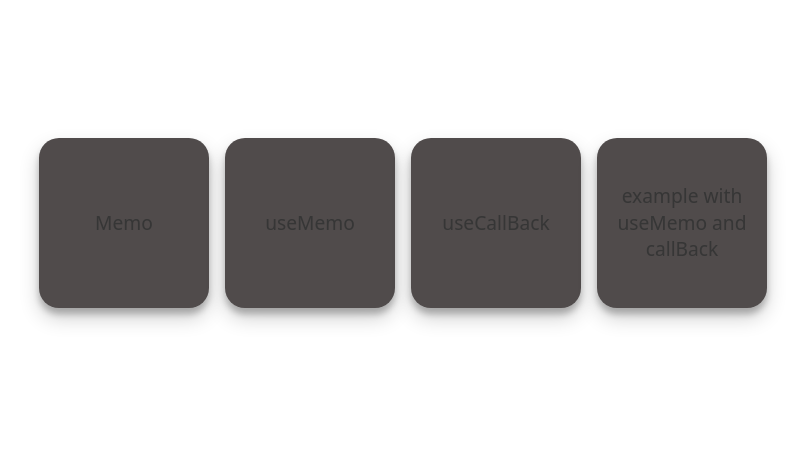
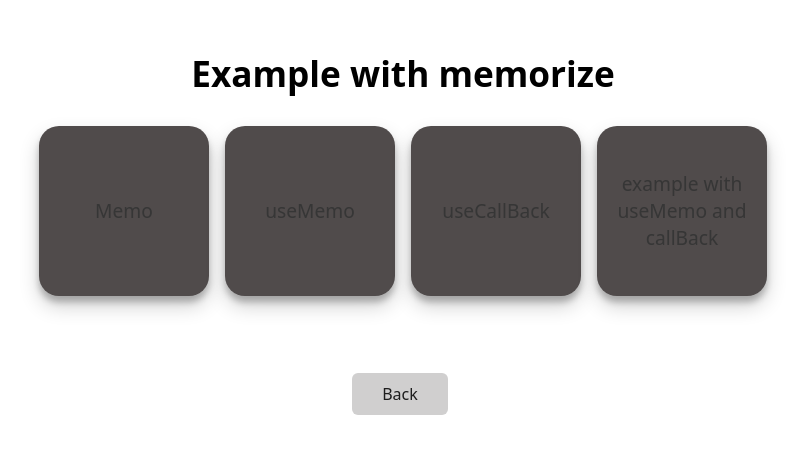
Before and after one commit to jean3102/hook-app, a React (Vite) app: page /react-memo in a window 1280 px wide. Shown: the part 197-650 px from the top of the page, without its empty margins (237-1042 px from the left). Built offline with nearby package versions, Linux system fonts and the light colour scheme.

Commit message:
feat(container) add button to go back to the previous page

```diff
--- a/src/HookApp.tsx
+++ b/src/HookApp.tsx
@@ -4,6 +4,7 @@ import listHooks from './hooks.json';
 export default function HookApp() {
 	return (
 		<>
+			<h1>Hooks List</h1>
 			<ComponentList listExample={listHooks} />
 		</>
 	);
--- a/src/hooks.json
+++ b/src/hooks.json
@@ -1,6 +1,6 @@
 [
     {
-        "path": "counter-component",
+        "path": "useState",
         "description": "useState"
     },
     {
--- a/src/index.css
+++ b/src/index.css
@@ -1,5 +1,6 @@
 #root {
 	display: flex;
+	flex-direction: column;
 	justify-content: center;
 	align-items: center;
 	height: 100vh;
--- /dev/null
+++ b/src/layout/Container.tsx
@@ -0,0 +1,14 @@
+interface ContainerProps {
+	children: React.ReactNode;
+}
+
+export const Container = ({ children }: ContainerProps) => {
+	return (
+		<>
+			{children}
+			<br />
+			<br />
+			<button onClick={() => window.history.back()}>Back</button>
+		</>
+	);
+};
--- a/src/main.tsx
+++ b/src/main.tsx
@@ -2,8 +2,10 @@ import { createRoot } from 'react-dom/client';
 import './index.css';
 import { BrowserRouter, Route, Routes } from 'react-router';
 import { routes } from './routes';
+import { Container } from './layout/Container';
 
 createRoot(document.getElementById('root')!).render(
+	<Container>
 		<BrowserRouter>
 			<Routes>
 				{routes.map(({ path, element }, index) => (
@@ -15,4 +17,5 @@ createRoot(document.getElementById('root')!).render(
 				))}
 			</Routes>
 		</BrowserRouter>
+	</Container>
 );
--- a/src/memo/MemoComponents.tsx
+++ b/src/memo/MemoComponents.tsx
@@ -1,6 +1,11 @@
 import { ComponentList } from '../Components/ComponentList';
 
-import listExample from './example.json'
+import listExample from './example.json';
 export default function MemoComponents() {
-	return <ComponentList listExample={listExample} />;
+	return (
+		<>
+			<h1>Example with memorize</h1>
+			<ComponentList listExample={listExample} />
+		</>
+	);
 }
--- a/src/routes.tsx
+++ b/src/routes.tsx
@@ -14,7 +14,7 @@ import MemoComponents from './memo/MemoComponents.tsx';
 
 export const routes = [
 	{ path: '/', element: <HookApp /> },
-	{ path: '/counter-component', element: <CounterComponent /> },
+	{ path: '/useState', element: <CounterComponent /> },
 	{ path: '/use-effect-example', element: <UseEffectExample /> },
 	{
 		path: '/use-effect-example/form-with-custom-hook',
--- a/src/useEffect/UseEffectExample.tsx
+++ b/src/useEffect/UseEffectExample.tsx
@@ -1,5 +1,10 @@
 import { ComponentList } from '../Components/ComponentList';
-import listExample from './examples.json'
+import listExample from './examples.json';
 export default function UseEffectExample() {
-	return <ComponentList listExample={listExample} />;
+	return (
+		<>
+			<h1>Example with useEffect</h1>
+			<ComponentList listExample={listExample} />
+		</>
+	);
 }
--- a/src/useEffect/form/FormWithCustomHook.tsx
+++ b/src/useEffect/form/FormWithCustomHook.tsx
@@ -17,6 +17,8 @@ export default function FormWithCustomHook() {
 	};
 
 	return (
+		<>
+			<h1>Form</h1>
 			<form onSubmit={handleSubmit}>
 				<input
 					type="email"
@@ -38,5 +40,6 @@ export default function FormWithCustomHook() {
 					Reset
 				</button>
 			</form>
+		</>
 	);
 }
```
Lines whose indentation alone changed are shown as unchanged.
